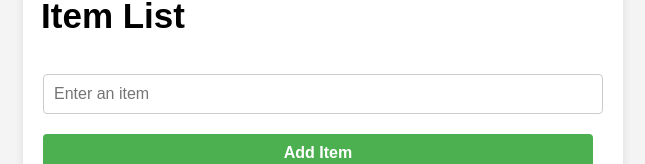
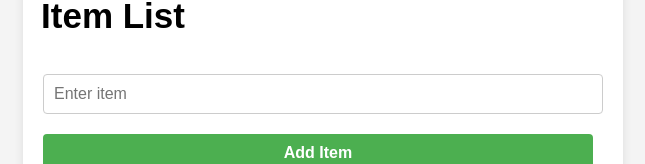
Before and after one commit to nageshkharat/Item_List_Manager, a React (Create React App) app: page / in a window 1280 px wide. Shown: the part 188-352 px from the top of the page, without its empty margins (317-962 px from the left). Built offline with nearby package versions, Linux system fonts and the light colour scheme.

Commit message:
Update ItemListManager.js

```diff
--- a/src/ItemListManager.js
+++ b/src/ItemListManager.js
@@ -48,7 +48,7 @@ const ItemListManager = () => {
             type="text"
             value={inputValue}
             onChange={handleInputChange}
-            placeholder="Enter an item"
+            placeholder="Enter item"
             className="inputField"
           />
 
```
